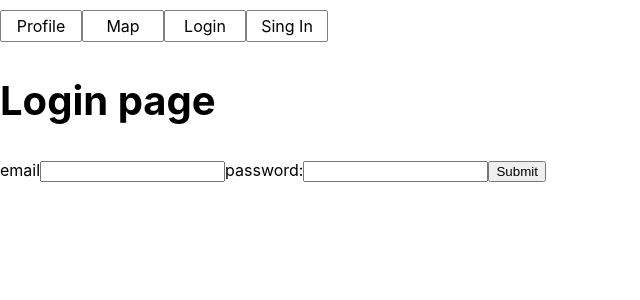
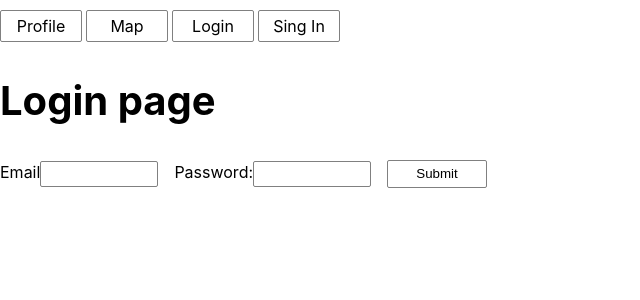
Before and after one commit to LenaBoro/loftSchollReact, a React (Create React App) app in the folder loft-taxi/: page / in a window 1280 px wide. Both pictures are taken after a click on the item "Login". Shown: the top 300 px of the page, without its empty margins (0-640 px from the left). Built offline with nearby package versions, Linux system fonts and the light colour scheme.

Commit message:
added const pages in App.js

```diff
--- a/loft-taxi/package.json
+++ b/loft-taxi/package.json
@@ -6,6 +6,7 @@
     "@testing-library/jest-dom": "^4.2.4",
     "@testing-library/react": "^9.3.2",
     "@testing-library/user-event": "^7.1.2",
+    "loft-taxi-mui-theme": "^1.0.1",
     "node-sass": "^4.13.1",
     "react": "^16.12.0",
     "react-dom": "^16.12.0",
--- a/loft-taxi/src/App.js
+++ b/loft-taxi/src/App.js
@@ -7,18 +7,8 @@ import Header from './Header';
 
 import './App.scss';
 
-
-// routing
-const pages = {
-    profile: {pageComponent: <Profile/>, nameLink: "Profile", nameId: "profile"},
-    map: {pageComponent: <Map/>, nameLink: "Map", nameId: "map"},
-    login: {pageComponent: <Login/>, nameLink: "Login", nameId: "login"},
-    singin: {pageComponent: <SingIn/>, nameLink: "Sing In", nameId: "singin"}
-};
-
 //parent class
 function App() {
-
     const [currentPage, setCurrentPage] = useState(<Profile/>);
 
     // menu
@@ -26,13 +16,19 @@ function App() {
         let checkPage = e.target.attributes.getNamedItem('data-link').value;
         setCurrentPage(pages[checkPage].pageComponent);
     };
-    // submit form ??? changed page after submit
-    // const [submitForm, setSubmitForm] = useState('');
-    // const handlerSubmitForm = (e) => {
-    //
-    //     setCurrentPage(<Map/>);
-    // };
+    const handlerSubmitForm = (e) => {
+        e.preventDefault();
+       setCurrentPage(<Map/>);
+    };
 
+    // routing
+   //bad practice
+    const pages = {
+        profile: {pageComponent: <Profile/>, nameLink: "Profile", nameId: "profile"},
+        map: {pageComponent: <Map/>, nameLink: "Map", nameId: "map"},
+        login: {pageComponent: <Login handlerSubmitForm={handlerSubmitForm}/>, nameLink: "Login", nameId: "login"},
+        singin: {pageComponent: <SingIn handlerSubmitForm={handlerSubmitForm}/>, nameLink: "Sing In", nameId: "singin"}
+    };
     return (
         <div className="container">
             <Header handlerHeaderChangePage={handlerHeaderChangePage} list={pages}/>
--- a/loft-taxi/src/Header.scss
+++ b/loft-taxi/src/Header.scss
@@ -26,4 +26,8 @@ li {
     align-items: center;
     justify-content: center;
     cursor: pointer;
+    margin-right: 4px;
+    &:hover{
+        background: dodgerblue;
+    }
 }
--- a/loft-taxi/src/Login.js
+++ b/loft-taxi/src/Login.js
@@ -1,11 +1,11 @@
 import React, {useState} from "react";
 import './Login.scss';
 // page
-function Login() {
+function Login(props) {
     return (
         <div className="Login">
             <h1 className="h1">Login page</h1>
-            <LoginForm/>
+            <LoginForm  onSubmit={props.handlerSubmitForm}/>
         </div>
     );
 }
@@ -17,10 +17,6 @@ function LoginForm(props){
     const [userEmail, setUserEmail] = useState('');
     const [userPassword, setUserPassword] = useState('');
 
-    const handleSubmit = event => {
-        event.preventDefault();
-        console.log('submit')
-    };
     const handleEmailChange = event => {
         setUserEmail(event.target.value );
     };
@@ -28,9 +24,9 @@ function LoginForm(props){
         setUserPassword(event.target.value );
     };
     return (
-        <form onSubmit={handleSubmit}>
+        <form onSubmit={props.onSubmit}>
             <label>
-                email
+                Email
                 <input
                     name='userEmail'
                     type="text"
@@ -39,7 +35,7 @@ function LoginForm(props){
                 />
             </label>
             <label>
-                password:
+                Password:
                 <input
                     name='userPassword'
                     type="password"
--- a/loft-taxi/src/SingIn.js
+++ b/loft-taxi/src/SingIn.js
@@ -1,13 +1,12 @@
 import React, {useState, useEffect} from "react";
 import './SingIn.scss'
-import App from './App'
 
 //
 function SingIn(props) {
     return (
         <div>
             <h1 className="h1">Sign in</h1>
-            <LoginSingIn  />
+            <LoginSingIn  onSubmit={props.handlerSubmitForm}/>
         </div>
     );
 }
@@ -19,10 +18,6 @@ function LoginSingIn(props){
     const [userEmail, setUserEmail] = useState('');
     const [userPassword, setUserPassword] = useState('');
 
-    const handleSubmit = event => {
-        event.preventDefault();
-        console.log('submit')
-    };
     const handleEmailChange = event => {
         setUserEmail(event.target.value );
     };
@@ -30,9 +25,10 @@ function LoginSingIn(props){
         setUserPassword(event.target.value );
     };
         return (
-            <form onSubmit={handleSubmit}>
+
+            <form onSubmit={props.onSubmit}>
                 <label>
-                    email
+                    Email
                     <input
                         name='userEmail'
                         type="text"
@@ -41,7 +37,7 @@ function LoginSingIn(props){
                     />
                 </label>
                 <label>
-                    password:
+                    Password:
                     <input
                         name='userPassword'
                         type="password"
--- a/loft-taxi/src/index.scss
+++ b/loft-taxi/src/index.scss
@@ -1,13 +1,34 @@
 body {
   margin: 0;
   font-family: -apple-system, BlinkMacSystemFont, 'Segoe UI', 'Roboto', 'Oxygen',
-    'Ubuntu', 'Cantarell', 'Fira Sans', 'Droid Sans', 'Helvetica Neue',
-    sans-serif;
+  'Ubuntu', 'Cantarell', 'Fira Sans', 'Droid Sans', 'Helvetica Neue',
+  sans-serif;
   -webkit-font-smoothing: antialiased;
   -moz-osx-font-smoothing: grayscale;
 }
 
 code {
   font-family: source-code-pro, Menlo, Monaco, Consolas, 'Courier New',
-    monospace;
+  monospace;
 }
+
+input {
+  width: 100px;
+  height: 24px;
+  border: 1px solid grey;
+  outline: none;
+  color: black;
+  margin-right: 16px;
+  border-radius: 2px;
+  padding: 0 8px;
+}
+
+input[type="submit"] {
+  background: white;
+  height: 28px;
+  border-radius: 2px;
+
+  &:hover {
+    background: dodgerblue;
+  }
+}
```
Also changed, not shown: 1 other file (tests, documents, lock files or other folders).
